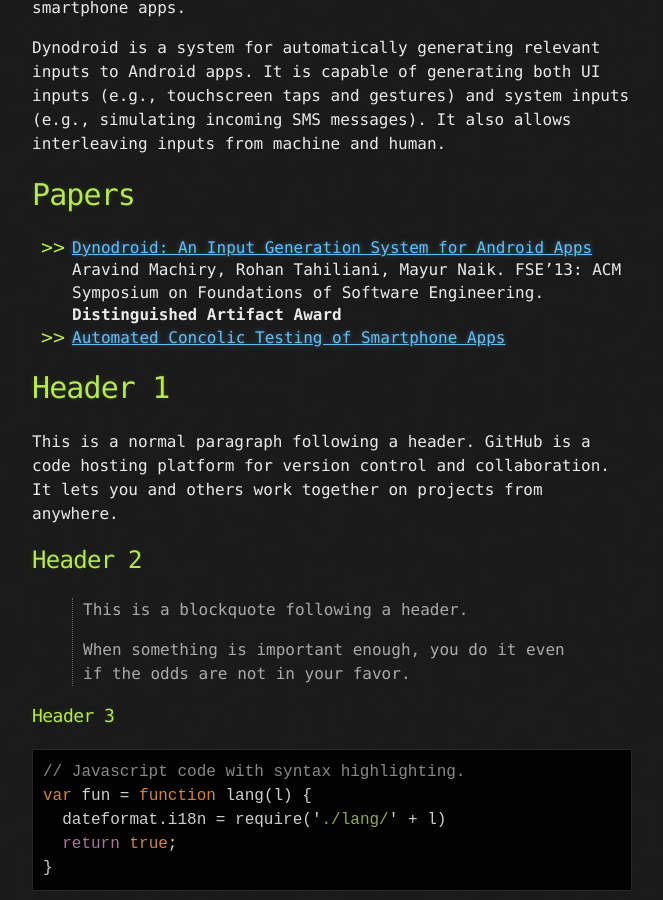
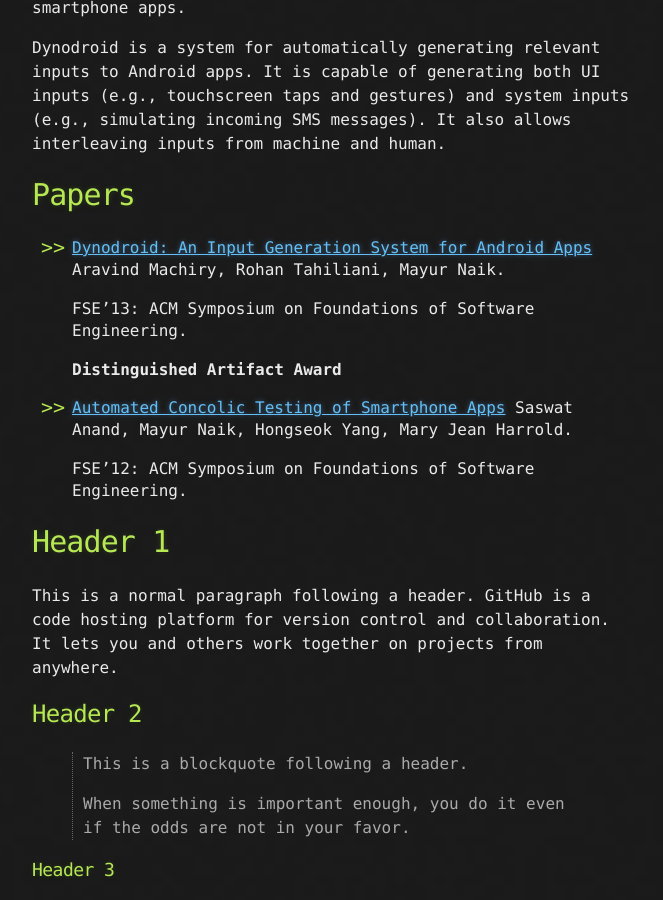
Before and after one commit to deprinfo/deprinfo.github.io, a Jekyll site: the page built from index.md, in a window 1280 px wide and 900 px high, scrolled down 680 px. Shown: the whole window, without its empty margins (308-971 px from the left). Built offline with Jekyll 4.4.1, drawn with Linux system fonts in a browser that asks for light colours.

Commit message:
Adding papers

```diff
--- a/index.md
+++ b/index.md
@@ -21,9 +21,14 @@
 
 *   [Dynodroid: An Input Generation System for Android Apps](http://www.cis.upenn.edu/~mhnaik/pubs/fse13.pdf)
      Aravind Machiry, Rohan Tahiliani, Mayur Naik.
+
      FSE'13: ACM Symposium on Foundations of Software Engineering.
+
     **Distinguished Artifact Award**
 *   [Automated Concolic Testing of Smartphone Apps](http://www.cis.upenn.edu/~mhnaik/pubs/fse12.pdf)
+     Saswat Anand, Mayur Naik, Hongseok Yang, Mary Jean Harrold.
+
+     FSE'12: ACM Symposium on Foundations of Software Engineering.
 
 # [](#header-1)Header 1
 
```
